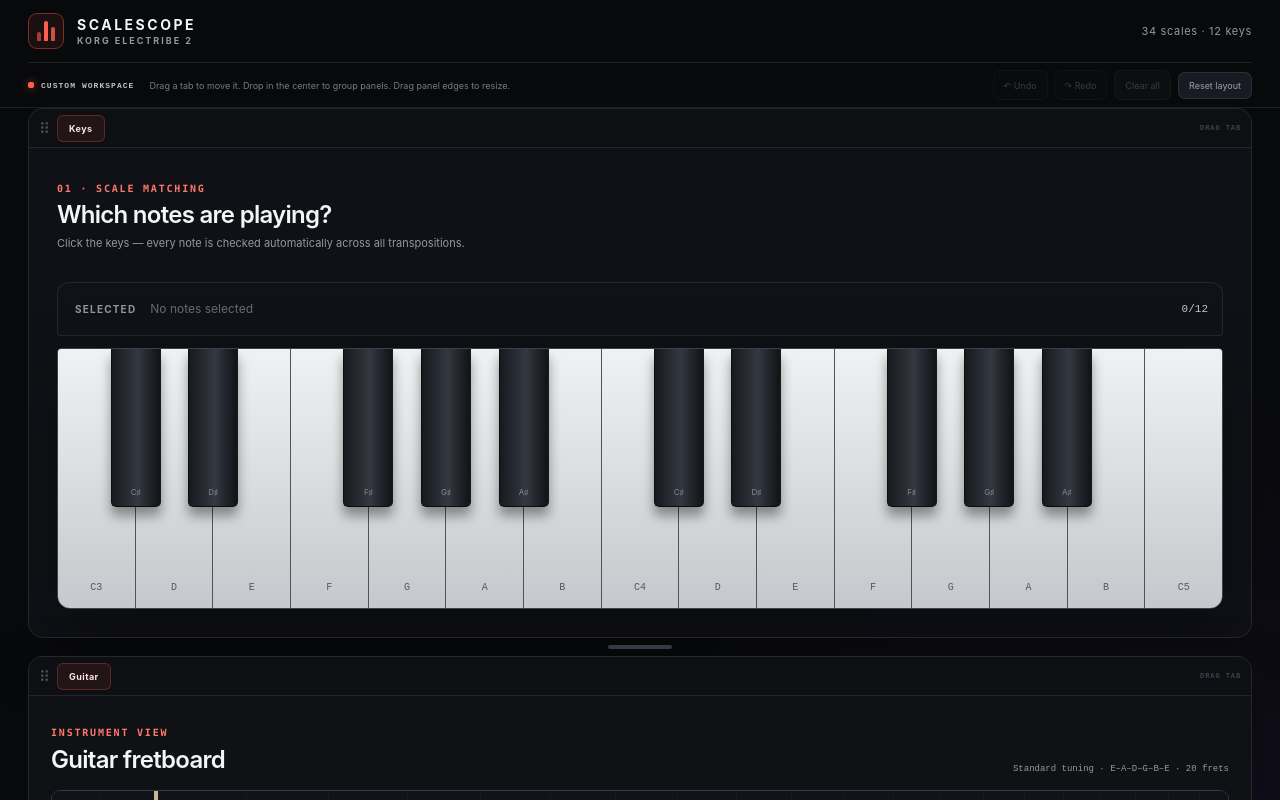
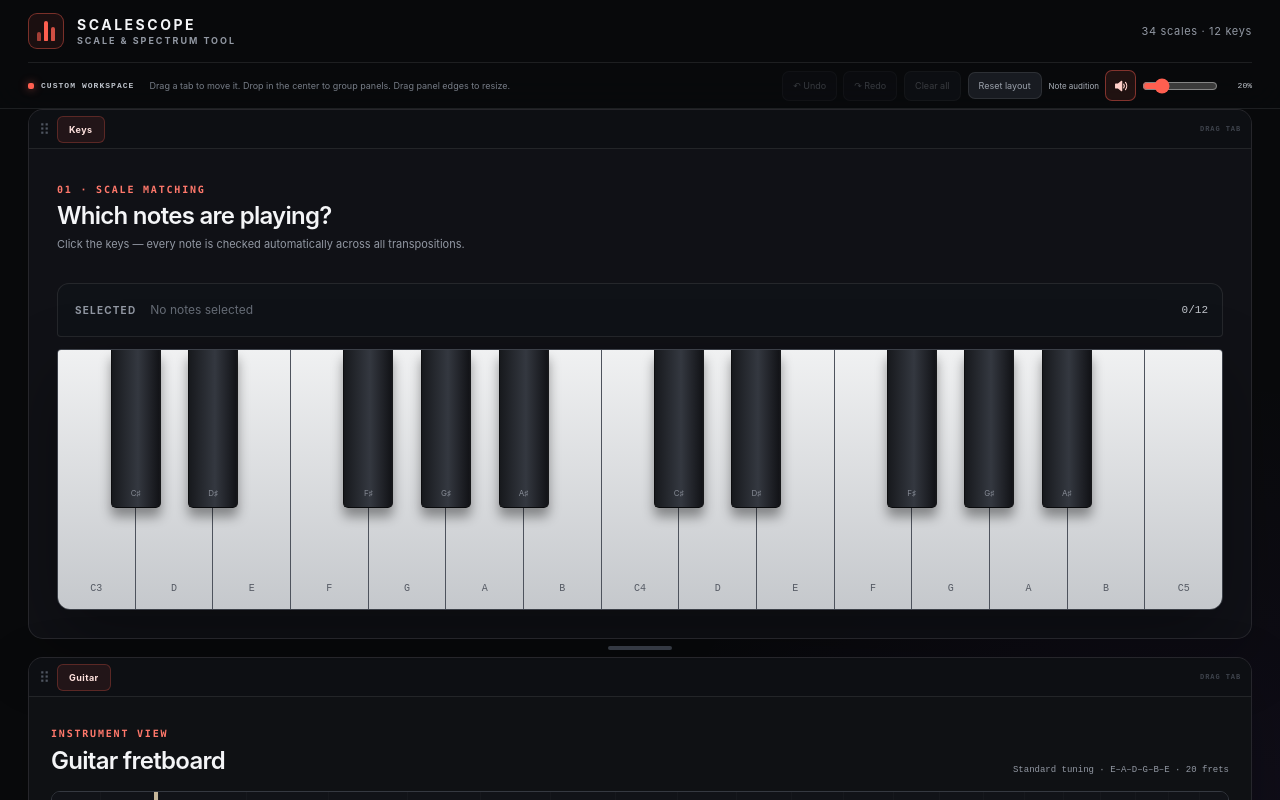
Before and after one commit to auralflow/ScaleScope, a React (Vite) app: page / in a window 1280 px wide. Shown: the top 800 px of the page. Built offline with nearby package versions, Linux system fonts and the light colour scheme.

Commit message:
Share note audition across header and keyboard

```diff
--- a/src/App.tsx
+++ b/src/App.tsx
@@ -6,6 +6,7 @@ import { GuitarFretboard } from "./components/GuitarFretboard";
 import { PianoKeyboard } from "./components/PianoKeyboard";
 import { ScaleResults } from "./components/ScaleResults";
 import { NOTE_NAMES, type PitchClass } from "./music";
+import { useNoteAudition } from "./use-note-audition";
 import {
   commitSelection as commitSelectionHistory,
   createSelectionHistory,
@@ -19,6 +20,7 @@ export default function App() {
   const [history, setHistory] = useState(createSelectionHistory);
   const [previewed, setPreviewed] = useState<Set<PitchClass>>(() => new Set());
   const [resetWorkspaceLayout, setResetWorkspaceLayout] = useState<(() => void) | null>(null);
+  const noteAudition = useNoteAudition();
   const selected = history.present;
 
   const commitSelection = useCallback((update: SelectionUpdate) => {
@@ -87,7 +89,7 @@ export default function App() {
             <span className="brand-mark"><i /><i /><i /></span>
             <span>
               <strong>SCALESCOPE</strong>
-              <small>KORG ELECTRIBE 2</small>
+              <small>SCALE &amp; SPECTRUM TOOL</small>
             </span>
           </a>
           <div className="header-status">
@@ -124,6 +126,37 @@ export default function App() {
             >
               Reset layout
             </button>
+            <div className="header-note-audition">
+              <span>Note audition</span>
+              <button
+                type="button"
+                className={`speaker-toggle ${noteAudition.enabled ? "is-active" : ""}`}
+                aria-label={noteAudition.enabled ? "Mute note audition" : "Enable note audition"}
+                aria-pressed={noteAudition.enabled}
+                title={noteAudition.enabled ? "Note audition on — click to mute" : "Note audition muted — click to enable"}
+                onClick={() => noteAudition.setAuditionEnabled(!noteAudition.enabled)}
+              >
+                <svg viewBox="0 0 24 24" aria-hidden="true">
+                  <path d="M4 9v6h4l5 4V5L8 9H4Z" />
+                  {noteAudition.enabled ? (
+                    <><path d="M16 9.2c1.1 1.5 1.1 4.1 0 5.6" /><path d="M18.7 6.6c2.4 3 2.4 7.8 0 10.8" /></>
+                  ) : (
+                    <path d="m16.2 9.1 5.4 5.4m0-5.4-5.4 5.4" />
+                  )}
+                </svg>
+              </button>
+              <input
+                type="range"
+                min="0"
+                max="100"
+                value={noteAudition.volume}
+                disabled={!noteAudition.enabled}
+                aria-label="Note audition volume"
+                title={`Note audition volume: ${noteAudition.volume}%`}
+                onChange={(event) => noteAudition.setAuditionVolume(Number(event.target.value))}
+              />
+              <output>{noteAudition.volume}%</output>
+            </div>
           </div>
         </div>
       </header>
@@ -154,7 +187,14 @@ export default function App() {
                 <span className="selected-count">{selected.size}/12</span>
               </div>
 
-              <PianoKeyboard selected={selected} previewed={previewed} onToggle={toggleNote} />
+              <PianoKeyboard
+                selected={selected}
+                previewed={previewed}
+                onToggle={toggleNote}
+                auditionEnabled={noteAudition.enabled}
+                onAudition={noteAudition.audition}
+                onAuditionEnd={noteAudition.stop}
+              />
             </section>
           ),
           guitar: <GuitarFretboard selected={selected} previewed={previewed} onToggle={toggleNote} />,
@@ -196,6 +236,9 @@ export default function App() {
               previewed={previewed}
               onToggle={toggleNote}
               onDetected={applyDetectedNotes}
+              auditionEnabled={noteAudition.enabled}
+              onAudition={noteAudition.audition}
+              onAuditionEnd={noteAudition.stop}
             />
           ),
           }}
--- a/src/components/AudioAnalyzer.tsx
+++ b/src/components/AudioAnalyzer.tsx
@@ -19,6 +19,9 @@ interface AudioAnalyzerProps {
   previewed: ReadonlySet<PitchClass>;
   onToggle: (note: PitchClass) => void;
   onDetected: (notes: readonly PitchClass[]) => void;
+  auditionEnabled: boolean;
+  onAudition: (frequency: number) => void;
+  onAuditionEnd: () => void;
 }
 
 type SpectrumSource = "file" | "microphone";
@@ -30,7 +33,7 @@ function formatTime(seconds: number): string {
   return `${minutes}:${rest.toFixed(3).padStart(6, "0")}`;
 }
 
-export function AudioAnalyzer({ selected, previewed, onToggle, onDetected }: AudioAnalyzerProps) {
+export function AudioAnalyzer({ selected, previewed, onToggle, onDetected, auditionEnabled, onAudition, onAuditionEnd }: AudioAnalyzerProps) {
   const fileInputRef = useRef<HTMLInputElement>(null);
   const waveformRef = useRef<HTMLDivElement>(null);
   const timelineRef = useRef<HTMLDivElement>(null);
@@ -45,10 +48,6 @@ export function AudioAnalyzer({ selected, previewed, onToggle, onDetected }: Aud
   const microphoneAnalyserRef = useRef<AnalyserNode | null>(null);
   const microphoneSinkRef = useRef<GainNode | null>(null);
   const microphoneJobRef = useRef(0);
-  const auditionContextRef = useRef<AudioContext | null>(null);
-  const auditionOscillatorRef = useRef<OscillatorNode | null>(null);
-  const auditionGainRef = useRef<GainNode | null>(null);
-  const auditionVolumeRef = useRef(0.2);
   const loopRef = useRef(false);
   const jobRef = useRef(0);
 
@@ -68,7 +67,6 @@ export function AudioAnalyzer({ selected, previewed, onToggle, onDetected }: Aud
   const [spectrumSource, setSpectrumSource] = useState<SpectrumSource>("file");
   const [loop, setLoop] = useState(false);
   const [zoom, setZoom] = useState(0);
-  const [auditionVolume, setAuditionVolume] = useState(20);
   const [error, setError] = useState<string | null>(null);
   const [warning, setWarning] = useState<string | null>(null);
 
@@ -223,10 +221,6 @@ export function AudioAnalyzer({ selected, previewed, onToggle, onDetected }: Aud
   }, [file]);
 
   useEffect(() => () => {
-    auditionOscillatorRef.current?.stop();
-    auditionOscillatorRef.current = null;
-    void auditionContextRef.current?.close();
-    auditionContextRef.current = null;
     microphoneJobRef.current += 1;
     microphoneStreamRef.current?.getTracks().forEach((track) => track.stop());
     microphoneSourceRef.current?.disconnect();
@@ -304,7 +298,7 @@ export function AudioAnalyzer({ selected, previewed, onToggle, onDetected }: Aud
 
     const requestId = ++microphoneJobRef.current;
     waveSurferRef.current?.pause();
-    stopAudition();
+    onAuditionEnd();
     setSpectrumSource("microphone");
     setMicrophoneStarting(true);
     setError(null);
@@ -452,52 +446,9 @@ export function AudioAnalyzer({ selected, previewed, onToggle, onDetected }: Aud
     }
   };
 
-  const setToneVolume = (value: number) => {
-    setAuditionVolume(value);
-    auditionVolumeRef.current = value / 100;
-    const context = auditionContextRef.current;
-    const gain = auditionGainRef.current;
-    if (context && gain) gain.gain.setTargetAtTime(value / 100, context.currentTime, 0.01);
-  };
-
-  const auditionNote = (frequency: number) => {
-    let context = auditionContextRef.current;
-    if (!context || context.state === "closed") {
-      context = new AudioContext();
-      auditionContextRef.current = context;
-    }
-    if (context.state === "suspended") void context.resume();
-
-    let oscillator = auditionOscillatorRef.current;
-    if (!oscillator) {
-      oscillator = context.createOscillator();
-      const gain = context.createGain();
-      oscillator.type = "sine";
-      gain.gain.setValueAtTime(0.0001, context.currentTime);
-      gain.gain.exponentialRampToValueAtTime(Math.max(0.0001, auditionVolumeRef.current), context.currentTime + 0.012);
-      oscillator.connect(gain).connect(context.destination);
-      oscillator.start();
-      auditionOscillatorRef.current = oscillator;
-      auditionGainRef.current = gain;
-    }
-    oscillator.frequency.setTargetAtTime(frequency, context.currentTime, 0.008);
-  };
-
-  const stopAudition = () => {
-    const context = auditionContextRef.current;
-    const oscillator = auditionOscillatorRef.current;
-    const gain = auditionGainRef.current;
-    if (!context || !oscillator || !gain) return;
-    gain.gain.cancelScheduledValues(context.currentTime);
-    gain.gain.setTargetAtTime(0.0001, context.currentTime, 0.008);
-    oscillator.stop(context.currentTime + 0.045);
-    auditionOscillatorRef.current = null;
-    auditionGainRef.current = null;
-  };
-
   const deleteAudio = () => {
     waveSurferRef.current?.pause();
-    stopAudition();
+    onAuditionEnd();
     jobRef.current += 1;
     loopRef.current = false;
     setFile(null);
@@ -611,10 +562,9 @@ export function AudioAnalyzer({ selected, previewed, onToggle, onDetected }: Aud
         onDraggingChange={setDragging}
         onFileDrop={chooseFile}
         onChooseFile={() => fileInputRef.current?.click()}
-        onAudition={auditionNote}
-        onAuditionEnd={stopAudition}
-        auditionVolume={auditionVolume}
-        onAuditionVolumeChange={setToneVolume}
+        auditionEnabled={auditionEnabled}
+        onAudition={onAudition}
+        onAuditionEnd={onAuditionEnd}
         onDetected={onDetected}
       />
     </section>
--- a/src/components/PianoKeyboard.tsx
+++ b/src/components/PianoKeyboard.tsx
@@ -1,9 +1,13 @@
+import { midiToFrequency } from "../audio-math";
 import { NOTE_NAMES, asPitchClass, type PitchClass } from "../music";
 
 interface PianoKeyboardProps {
   selected: ReadonlySet<PitchClass>;
   previewed: ReadonlySet<PitchClass>;
   onToggle: (note: PitchClass) => void;
+  auditionEnabled: boolean;
+  onAudition: (frequency: number) => void;
+  onAuditionEnd: () => void;
 }
 
 const WHITE_CLASSES = new Set([0, 2, 4, 5, 7, 9, 11]);
@@ -15,7 +19,7 @@ function octaveForMidi(midi: number): number {
   return Math.floor(midi / 12) - 1;
 }
 
-export function PianoKeyboard({ selected, previewed, onToggle }: PianoKeyboardProps) {
+export function PianoKeyboard({ selected, previewed, onToggle, auditionEnabled, onAudition, onAuditionEnd }: PianoKeyboardProps) {
   return (
     <div className="manual-piano" role="group" aria-label="Select notes on the virtual keyboard">
       <div className="manual-white-keys">
@@ -28,6 +32,14 @@ export function PianoKeyboard({ selected, previewed, onToggle }: PianoKeyboardPr
               className={`manual-key manual-key--white ${selected.has(note) ? "is-selected" : ""} ${previewed.has(note) && !selected.has(note) ? "is-previewed" : ""}`}
               aria-pressed={selected.has(note)}
               aria-label={`${NOTE_NAMES[note]}, octave ${octaveForMidi(midi)}`}
+              onPointerDown={() => {
+                if (auditionEnabled) onAudition(midiToFrequency(midi));
+              }}
+              onPointerUp={onAuditionEnd}
+              onPointerCancel={onAuditionEnd}
+              onPointerLeave={(event) => {
+                if (event.buttons === 1) onAuditionEnd();
+              }}
               onClick={() => onToggle(note)}
             >
               <span>{note === 0 ? `C${octaveForMidi(midi)}` : NOTE_NAMES[note]}</span>
@@ -47,6 +59,14 @@ export function PianoKeyboard({ selected, previewed, onToggle }: PianoKeyboardPr
             style={{ left: `${left}%` }}
             aria-pressed={selected.has(note)}
             aria-label={`${NOTE_NAMES[note]}, octave ${octaveForMidi(midi)}`}
+            onPointerDown={() => {
+              if (auditionEnabled) onAudition(midiToFrequency(midi));
+            }}
+            onPointerUp={onAuditionEnd}
+            onPointerCancel={onAuditionEnd}
+            onPointerLeave={(event) => {
+              if (event.buttons === 1) onAuditionEnd();
+            }}
             onClick={() => onToggle(note)}
           >
             <span>{NOTE_NAMES[note].split("/")[0]}</span>
--- a/src/components/SpectrumView.tsx
+++ b/src/components/SpectrumView.tsx
@@ -34,10 +34,9 @@ interface SpectrumViewProps {
   onDraggingChange: (dragging: boolean) => void;
   onFileDrop: (file: File | undefined) => void;
   onChooseFile: () => void;
+  auditionEnabled: boolean;
   onAudition: (frequency: number) => void;
   onAuditionEnd: () => void;
-  auditionVolume: number;
-  onAuditionVolumeChange: (value: number) => void;
   onDetected: (notes: readonly PitchClass[]) => void;
 }
 
@@ -102,10 +101,9 @@ export function SpectrumView({
   onDraggingChange,
   onFileDrop,
   onChooseFile,
+  auditionEnabled,
   onAudition,
   onAuditionEnd,
-  auditionVolume,
-  onAuditionVolumeChange,
   onDetected,
 }: SpectrumViewProps) {
   const canvasRef = useRef<HTMLCanvasElement>(null);
@@ -114,7 +112,6 @@ export function SpectrumView({
   const detectorReadoutRef = useRef<HTMLSpanElement>(null);
   const auditioningRef = useRef(false);
   const [hover, setHover] = useState<HoverInfo | null>(null);
-  const [auditionEnabled, setAuditionEnabled] = useState(true);
   const [pinkTiltEnabled, setPinkTiltEnabled] = useState(true);
   const [detectionSensitivity, setDetectionSensitivity] = useState(55);
   const [detectMessage, setDetectMessage] = useState("Detect notes from the current spectrum");
@@ -369,42 +366,6 @@ export function SpectrumView({
             />
             <output>{detectionSensitivity}%</output>
           </label>
-          <div className="spectrum-audition-control">
-            <button
-              type="button"
-              className={`speaker-toggle ${auditionEnabled ? "is-active" : ""}`}
-              aria-label={auditionEnabled ? "Mute note audition" : "Enable note audition"}
-              aria-pressed={auditionEnabled}
-              title={auditionEnabled ? "Note audition on — click to mute" : "Note audition muted — click to enable"}
-              onClick={() => {
-                const enabled = !auditionEnabled;
-                setAuditionEnabled(enabled);
-                if (!enabled) {
-                  auditioningRef.current = false;
-                  onAuditionEnd();
-                }
-              }}
-            >
-              <svg viewBox="0 0 24 24" aria-hidden="true">
-                <path d="M4 9v6h4l5 4V5L8 9H4Z" />
-                {auditionEnabled ? (
-                  <><path d="M16 9.2c1.1 1.5 1.1 4.1 0 5.6" /><path d="M18.7 6.6c2.4 3 2.4 7.8 0 10.8" /></>
-                ) : (
-                  <path d="m16.2 9.1 5.4 5.4m0-5.4-5.4 5.4" />
-                )}
-              </svg>
-            </button>
-            <input
-              type="range"
-              min="0"
-              max="100"
-              value={auditionVolume}
-              disabled={!auditionEnabled}
-              aria-label="Note audition volume"
-              title={`Note audition volume: ${auditionVolume}%`}
-              onChange={(event) => onAuditionVolumeChange(Number(event.target.value))}
-            />
-          </div>
         </div>
         <span className="spectrum-toolbar__message">{detectMessage}</span>
         <button
--- a/src/styles.css
+++ b/src/styles.css
@@ -185,6 +185,29 @@ input:focus-visible {
   height: 30px;
   padding: 0 10px;
   font-size: 9px;
+}
+
+.header-note-audition {
+  display: grid;
+  grid-template-columns: auto 31px minmax(58px, 76px) 28px;
+  align-items: center;
+  gap: 6px;
+  color: #aab0b9;
+  font-size: 8px;
+  white-space: nowrap;
+}
+
+.header-note-audition input {
+  width: 100%;
+  margin: 0;
+  accent-color: var(--accent);
+}
+
+.header-note-audition output {
+  color: #c2c7ce;
+  font-family: ui-monospace, SFMono-Regular, monospace;
+  font-size: 8px;
+  text-align: right;
 }
 
 .workspace-status {
@@ -1916,14 +1939,6 @@ button:disabled {
   text-align: right;
 }
 
-.spectrum-audition-control {
-  min-width: 105px;
-  display: grid;
-  grid-template-columns: 31px minmax(62px, 1fr);
-  align-items: center;
-  gap: 7px;
-}
-
 .speaker-toggle {
   width: 31px;
   padding: 0;
@@ -1945,7 +1960,7 @@ button:disabled {
   fill: none;
 }
 
-.spectrum-audition-control input:disabled {
+.header-note-audition input:disabled {
   opacity: 0.28;
 }
 
--- /dev/null
+++ b/src/use-note-audition.ts
@@ -0,0 +1,73 @@
+import { useCallback, useEffect, useRef, useState } from "react";
+
+/** Shared sine-tone audition used by the piano and spectrum. */
+export function useNoteAudition() {
+  const contextRef = useRef<AudioContext | null>(null);
+  const oscillatorRef = useRef<OscillatorNode | null>(null);
+  const gainRef = useRef<GainNode | null>(null);
+  const enabledRef = useRef(true);
+  const volumeRef = useRef(0.2);
+  const [enabled, setEnabled] = useState(true);
+  const [volume, setVolume] = useState(20);
+
+  const stop = useCallback(() => {
+    const context = contextRef.current;
+    const oscillator = oscillatorRef.current;
+    const gain = gainRef.current;
+    if (!context || !oscillator || !gain) return;
+    gain.gain.cancelScheduledValues(context.currentTime);
+    gain.gain.setTargetAtTime(0.0001, context.currentTime, 0.008);
+    oscillator.stop(context.currentTime + 0.045);
+    oscillatorRef.current = null;
+    gainRef.current = null;
+  }, []);
+
+  const setAuditionEnabled = useCallback((nextEnabled: boolean) => {
+    enabledRef.current = nextEnabled;
+    setEnabled(nextEnabled);
+    if (!nextEnabled) stop();
+  }, [stop]);
+
+  const setAuditionVolume = useCallback((nextVolume: number) => {
+    const clamped = Math.max(0, Math.min(100, nextVolume));
+    volumeRef.current = clamped / 100;
+    setVolume(clamped);
+    const context = contextRef.current;
+    const gain = gainRef.current;
+    if (context && gain) gain.gain.setTargetAtTime(Math.max(0.0001, volumeRef.current), context.currentTime, 0.01);
+  }, []);
+
+  const audition = useCallback((frequency: number) => {
+    if (!enabledRef.current || !Number.isFinite(frequency) || frequency <= 0) return;
+    let context = contextRef.current;
+    if (!context || context.state === "closed") {
+      context = new AudioContext();
+      contextRef.current = context;
+    }
+    if (context.state === "suspended") void context.resume();
+
+    let oscillator = oscillatorRef.current;
+    if (!oscillator) {
+      oscillator = context.createOscillator();
+      const gain = context.createGain();
+      oscillator.type = "sine";
+      gain.gain.setValueAtTime(0.0001, context.currentTime);
+      gain.gain.exponentialRampToValueAtTime(Math.max(0.0001, volumeRef.current), context.currentTime + 0.012);
+      oscillator.connect(gain).connect(context.destination);
+      oscillator.start();
+      oscillatorRef.current = oscillator;
+      gainRef.current = gain;
+    }
+    oscillator.frequency.setTargetAtTime(frequency, context.currentTime, 0.008);
+  }, []);
+
+  useEffect(() => () => {
+    oscillatorRef.current?.stop();
+    oscillatorRef.current = null;
+    gainRef.current = null;
+    void contextRef.current?.close();
+    contextRef.current = null;
+  }, []);
+
+  return { enabled, volume, audition, stop, setAuditionEnabled, setAuditionVolume };
+}
```
Also changed, not shown: distribution/README.txt.
